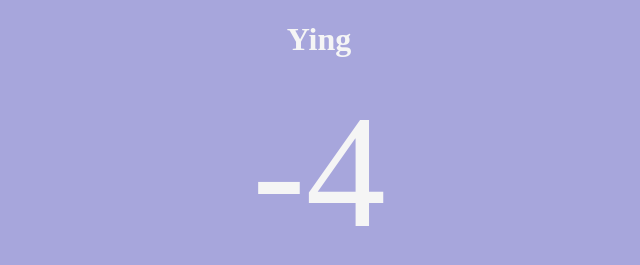
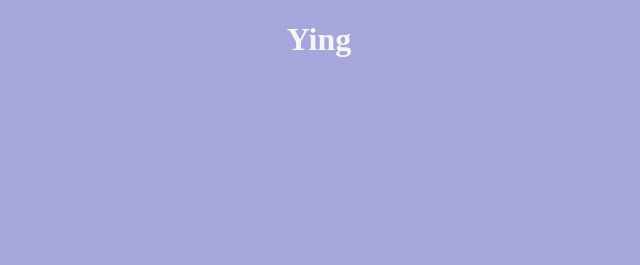
Before and after one commit to Ran-ying/ran-ying, a plain HTML site: page index.html in a window 1280 px wide. Shown: the whole page, without its empty margins (321-961 px from the left). Drawn offline with Linux system fonts and the light colour scheme.

Commit message:
Update index.html

```diff
--- a/index.html
+++ b/index.html
@@ -43,10 +43,10 @@
     <h1>Ying</h1>
     <div style="font-size: 10em;">
         <!-- 回国倒计时<br> -->
-        <span id="t"></span>
+        <!--<span id="t"></span>
         <script>
             window["t"].innerHTML = (new Date("2023/7/6") - new Date())/86400000 | 0;
-        </script>
+        </script>-->
     </div>
 </body>
 </html>
```
